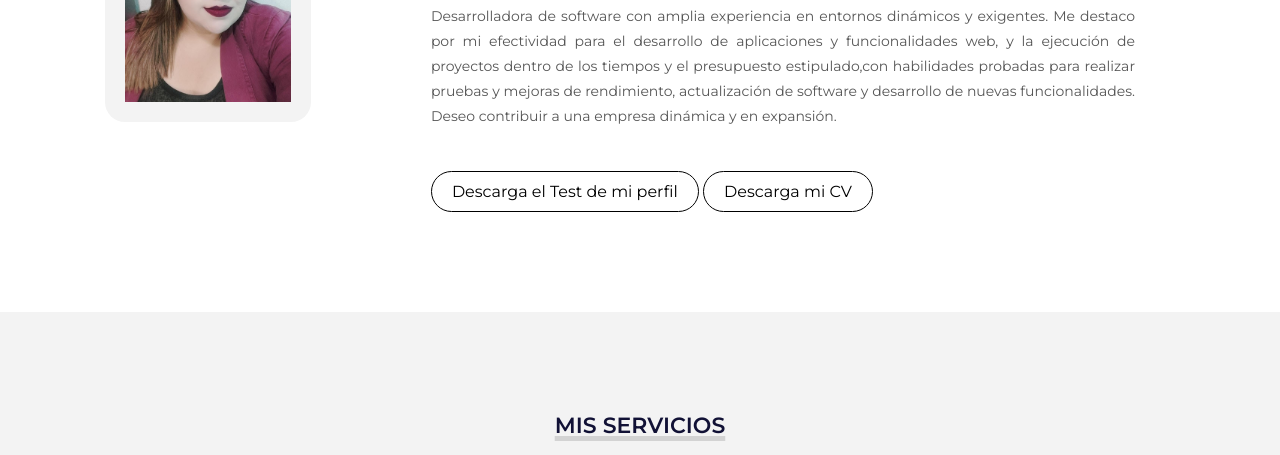
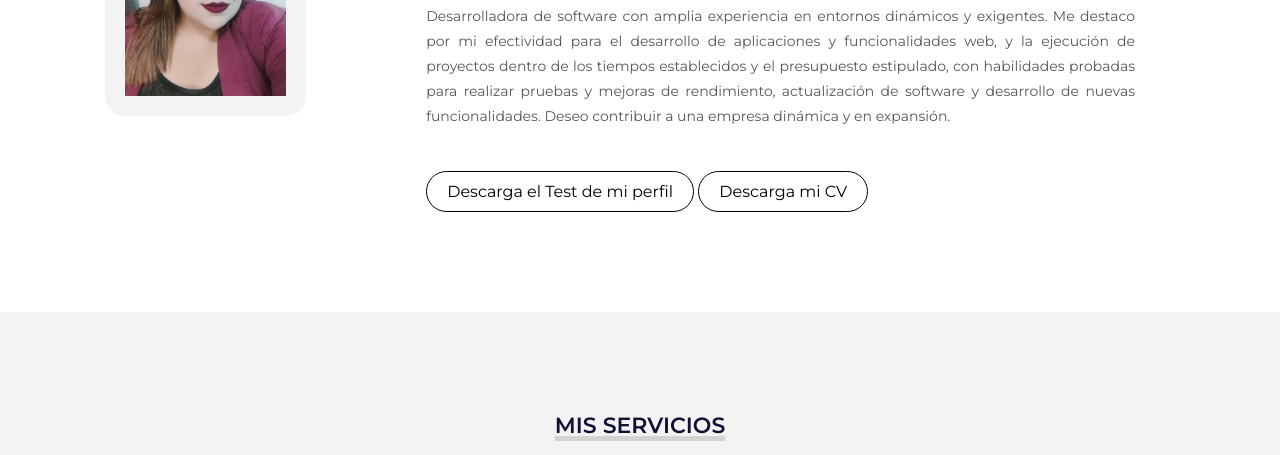
Before and after one commit to YURIVIVIANAOCAMPO/portafolioweb.github.io, a plain HTML site: page index.html in a window 1280 px wide. Shown: the part 645-1100 px from the top of the page. Drawn offline with Linux system fonts and the light colour scheme.

Commit message:
Update index.html
corrección en gramatica

```diff
--- a/index.html
+++ b/index.html
@@ -61,7 +61,7 @@
             <h2>Hola, Soy <span>Yury Viviana</span> </h2>
             <h3>Desarrolladora Web</h3>
             <div>
-                <p class="justify-text">Desarrolladora de software con amplia experiencia en entornos dinámicos y exigentes. Me destaco por mi efectividad para el desarrollo de aplicaciones y funcionalidades web, y la ejecución de proyectos dentro de los tiempos y el presupuesto estipulado,con habilidades probadas para realizar pruebas y mejoras de rendimiento, actualización de software y desarrollo de nuevas funcionalidades.
+                <p class="justify-text">Desarrolladora de software con amplia experiencia en entornos dinámicos y exigentes. Me destaco por mi efectividad para el desarrollo de aplicaciones y funcionalidades web, y la ejecución de proyectos dentro de los tiempos establecidos y el presupuesto estipulado, con habilidades probadas para realizar pruebas y mejoras de rendimiento, actualización de software y desarrollo de nuevas funcionalidades.
                 Deseo contribuir a una empresa dinámica y en expansión.</p>
             </div>
             <a href="Documento/Test.pdf">Descarga el Test de mi perfil</a>
```
